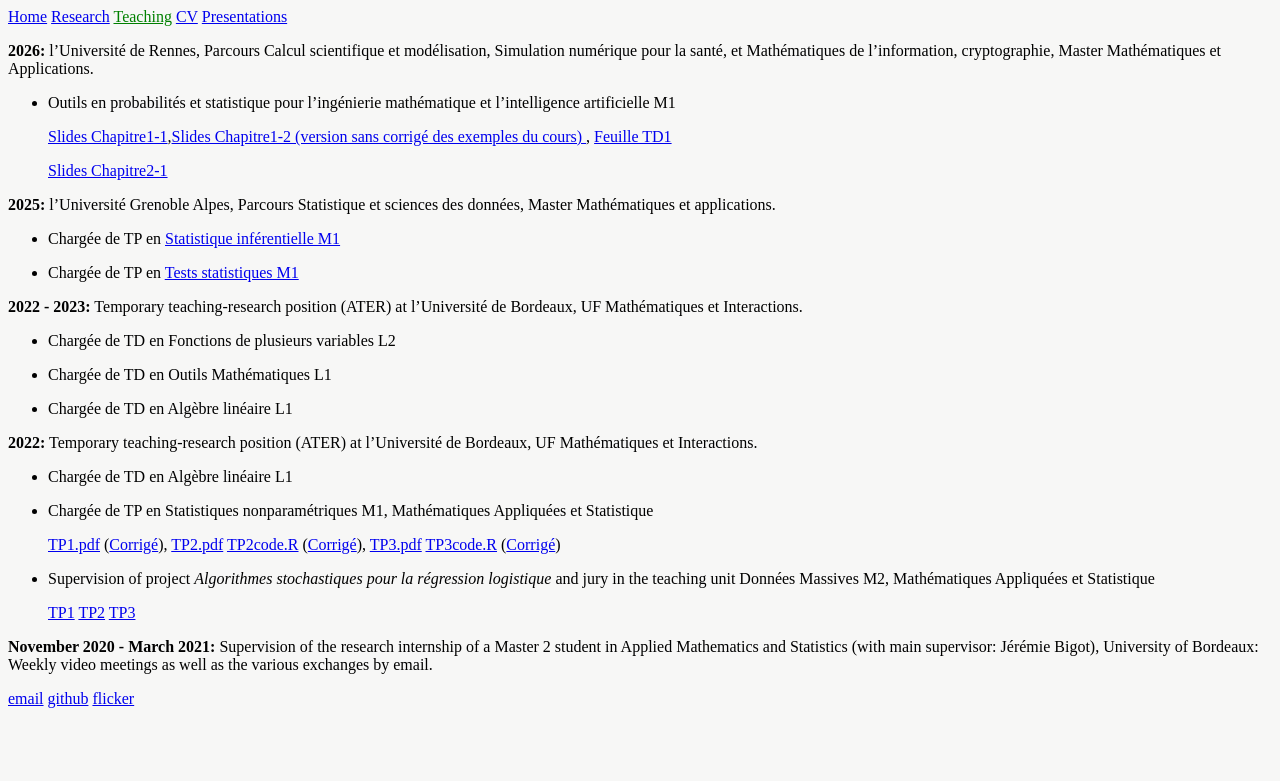
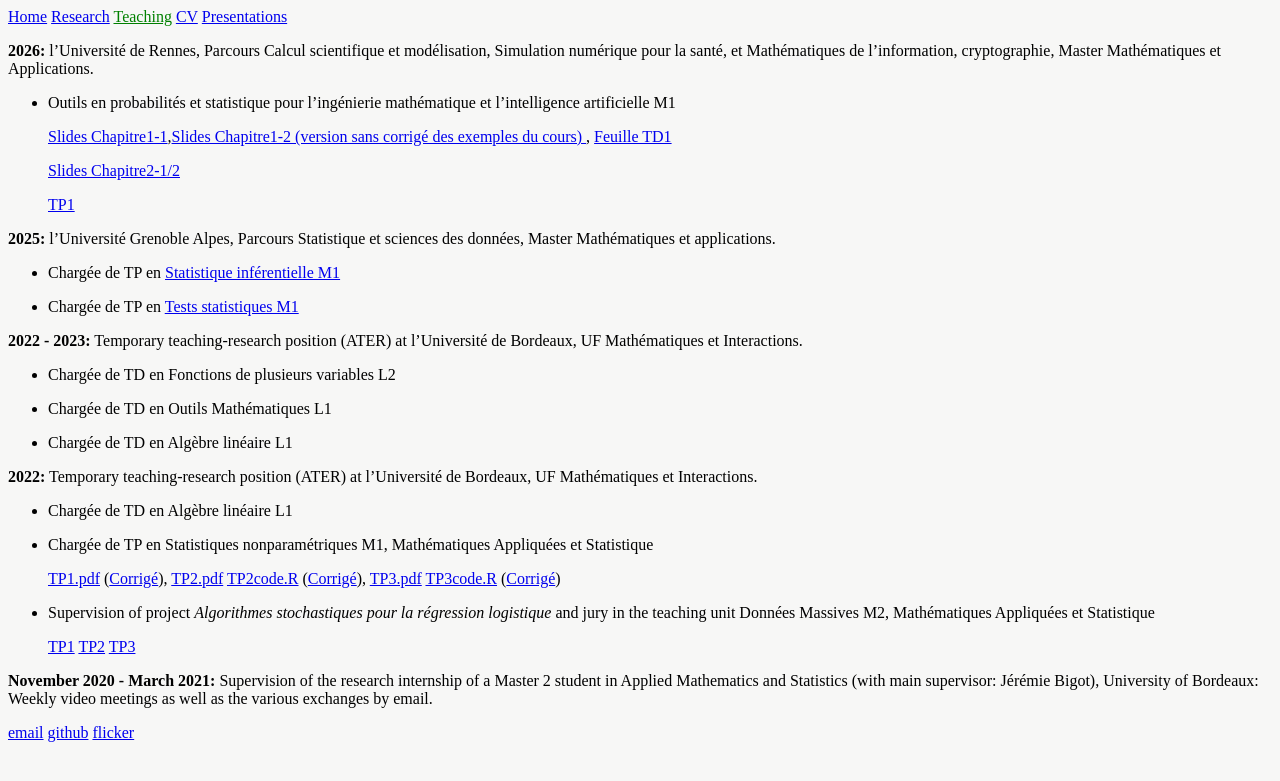
Before and after one commit to yiyej/yiyej.github.io, a Jekyll site: the page built from teaching.md, in a window 1280 px wide. Shown: the top 781 px of the page. Built offline with Jekyll 4.4.1, drawn with Linux system fonts in a browser that asks for light colours.

Commit message:
Update teaching.md

```diff
--- a/teaching.md
+++ b/teaching.md
@@ -8,7 +8,9 @@
 
   <a href="/assets/rennes/2627/ops/ops_ch1_slides-1-55.pdf">Slides Chapitre1-1</a>,<a href="/assets/rennes/2627/ops/ops_ch1_slides-56-65.pdf">Slides Chapitre1-2 (version sans corrigé des exemples du cours) </a>, <a href="/assets/rennes/2627/ops/td1.pdf">Feuille TD1</a>
 
-  <a href="/assets/rennes/2627/ops/ops_ch2_slides-1-47.pdf">Slides Chapitre2-1</a>
+  <a href="/assets/rennes/2627/ops/ops_ch2_slides-1-70.pdf">Slides Chapitre2-1/2</a>
+
+  <a href="/assets/rennes/2627/ops/tp1_ops2627.pdf">TP1</a>
 
 
 **2025:** l’Université Grenoble Alpes, Parcours Statistique et sciences des données, Master Mathématiques et applications.
```
